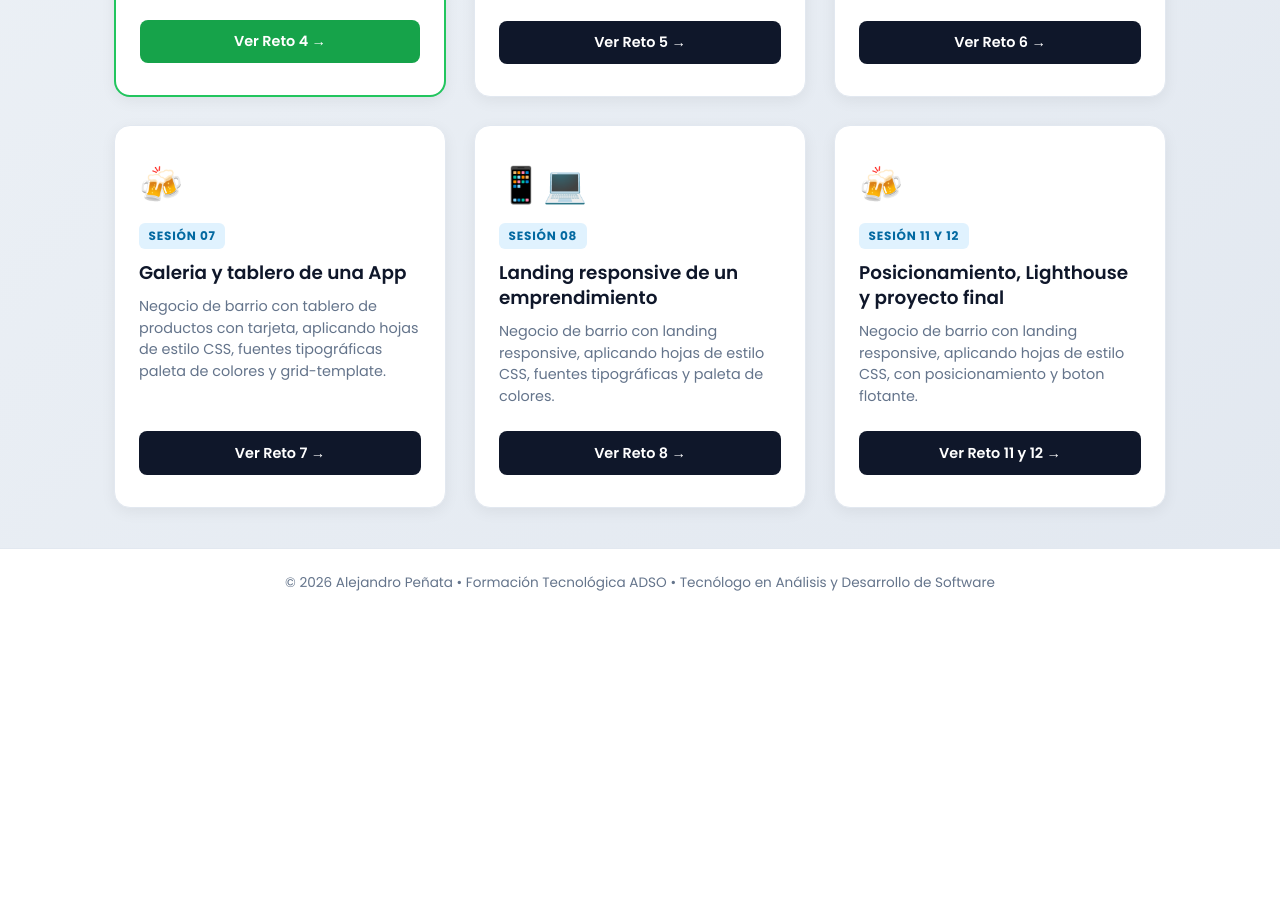
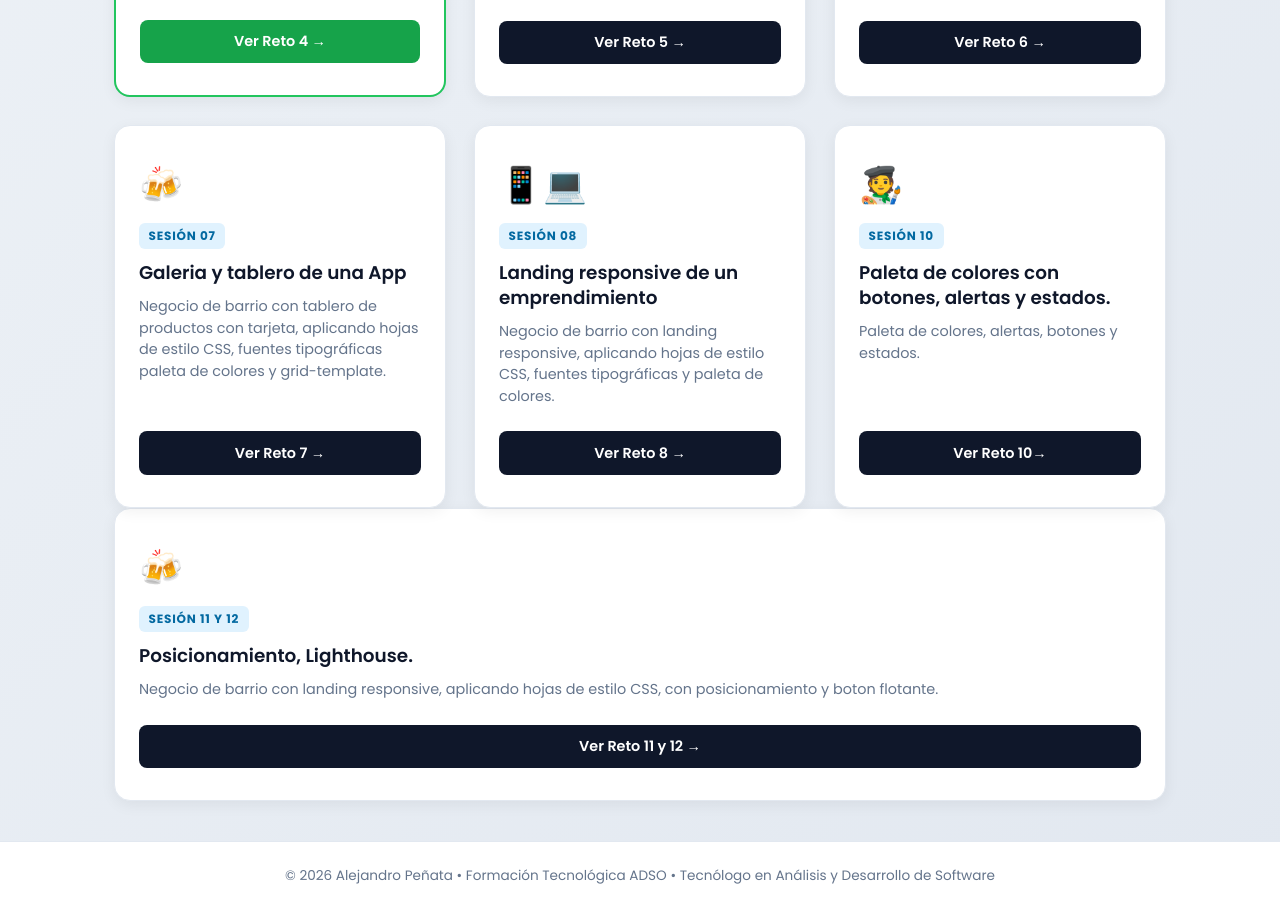
Before and after one commit to penata-dev/web-adso-penataalejandr0, a plain HTML site: page index.html in a window 1280 px wide. Shown: the part 1185-2095 px from the top of the page. Before the commit the page ends 1802 px from the top, so only its background shows below. Drawn offline with Linux system fonts and the light colour scheme.

Commit message:
Update index.html

```diff
--- a/index.html
+++ b/index.html
@@ -96,15 +96,24 @@
         <a href="Sesion08-09/Reto/index.html" class="boton-ver">Ver Reto 8 &rarr;</a>
       </article>
 
+      <!-- Reto 10: Paleta de colores con botones, alertas y estados. -->
+      <article class="tarjeta-reto">
+        <div class="icono-reto">🧑‍🎨</div>
+        <span class="etiqueta-sesion">Sesión 10</span>
+        <h3 class="titulo-reto">Paleta de colores con botones, alertas y estados.</h3>
+        <p class="descripcion-reto">Paleta de colores, alertas, botones y estados.</p>
+        <a href="Sesion-10/Reto/index.html" class="boton-ver">Ver Reto 10&rarr;</a>
+      </article>
+    </section>
+
       <!-- Reto 11 y 12: Landing responsive de un emprendimiento -->
       <article class="tarjeta-reto">
         <div class="icono-reto">🍻</div>
         <span class="etiqueta-sesion">Sesión 11 y 12</span>
-        <h3 class="titulo-reto">Posicionamiento, Lighthouse y proyecto final</h3>
+        <h3 class="titulo-reto">Posicionamiento, Lighthouse.</h3>
         <p class="descripcion-reto">Negocio de barrio con landing responsive, aplicando hojas de estilo CSS, con posicionamiento y boton flotante.</p>
         <a href="Sesion11-12/Reto/index.html" class="boton-ver">Ver Reto 11 y 12 &rarr;</a>
       </article>
-    </section>
   </main>
 
   <footer class="pie-pagina">
```
